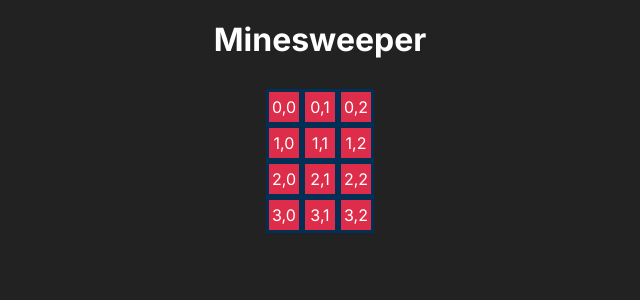
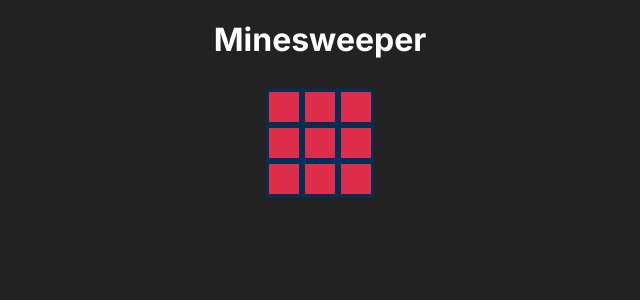
Before and after one commit to annacano0/mineweeper-react, a Next.js app in the folder minesweeper/: page / in a window 1280 px wide. Shown: the top 300 px of the page, without its empty margins (320-960 px from the left). Built offline with nearby package versions, Linux system fonts and the light colour scheme.

Commit message:
add setting mines

```diff
--- a/minesweeper/src/app/page.js
+++ b/minesweeper/src/app/page.js
@@ -5,7 +5,7 @@ export default function Home() {
   return (
     <>
       <h1>Minesweeper</h1>
-      <Board/>
+      <Board rows={3} columns={3} mines={1}/>
     </>
   );
 }
--- a/minesweeper/src/components/Board.jsx
+++ b/minesweeper/src/components/Board.jsx
@@ -3,16 +3,22 @@ import Cell from './Cell.jsx';
 import { useState } from 'react';
 
 
-function generateBoard() { //TODO: add here mine generation and adjacent count
-  let rows = 4;
-  let columns = 3;
+function generateBoard(rows, columns, mines) { //TODO: modify how mines are added
   let newBoard = [];
+  let minesLeftToAdd = mines
   for (let i = 0; i <= rows - 1; i++) {
     let newRow = [];
     for (let j = 0; j <= columns - 1; j++) {
+      let addMineToCell = 0
+      if(minesLeftToAdd>0){
+        addMineToCell=Math.floor(Math.random() * 2)
+        if(addMineToCell==1) minesLeftToAdd--
+        console.log(addMineToCell)
+      }
+
       let newCell = {
         coordinates: [i,j],
-        hasMine: false,
+        hasMine: addMineToCell,
         adjacentMines: 0,
       };
       newRow.push(newCell);
@@ -22,8 +28,8 @@ function generateBoard() { //TODO: add here mine generation and adjacent count
   return newBoard;
 }
 
-export default function Board() {
-  const [board, setBoard] = useState(generateBoard()); //this can become an state that gets init. by useState?
+export default function Board({rows, columns, mines}) {
+  const [board, setBoard] = useState(generateBoard(rows, columns, mines)); //this can become an state that gets init. by useState?
   return (
     <>
       <section className="board">
--- a/minesweeper/src/components/Cell.jsx
+++ b/minesweeper/src/components/Cell.jsx
@@ -1,26 +1,44 @@
 'use client'
 import { useState } from 'react';
 
-export default function Cell({cell}) {
-    const [isUncovered, setIsUncovered]= useState(false);
-    const [isTagged, setIsFlagged]= useState(false);
-    const hasMine=cell.hasMine
+function getCellContent(hasMine, adjacentMines){
+    let content=''
+    if(hasMine) content='mine';
+    else{
+        if(adjacentMines>0) content=adjacentMines
+    }
+    return content
+}
+
+export default function Cell({ cell }) {
+    const [isUncovered, setIsUncovered] = useState(false);
+    const [isTagged, setIsFlagged] = useState(false);
+    const [isBlocked, setIsBlocked] = useState(false)
+    const hasMine = cell.hasMine
+    const adjacentMines= cell.adjacentMines
+    const cellContent= getCellContent(hasMine, adjacentMines)
 
     const handleFlag = (event) => {
-        event.preventDefault();
-        if(isUncovered) setIsFlagged(false)
-        else setIsFlagged(true)
-        console.log('flag / unflag cell')
+        event.preventDefault();//so taht context menu doesn't pop up
+        if (!isBlocked) {
+            if (isTagged) setIsFlagged(false)
+            else {
+                setIsFlagged(true)
+                setIsBlocked(false)
+            }
+        }
     }
 
     const handleReveal = () => {
-        setIsUncovered(true)
-        console.log("reveal cell")
+        if (!isBlocked) {
+            setIsUncovered(true)
+            setIsBlocked(true)
+        }
     }
 
     return (
-        <section className="cell" onClick={handleReveal} onContextMenu={(event)=>handleFlag(event)} >
-            {<p>{cell.coordinates[0]+"," +cell.coordinates[1]}</p>}
+        <section className="cell" onClick={handleReveal} onContextMenu={(event) => handleFlag(event)} >
+            {isUncovered === true && (cellContent)}
         </section>
     );
 
```
